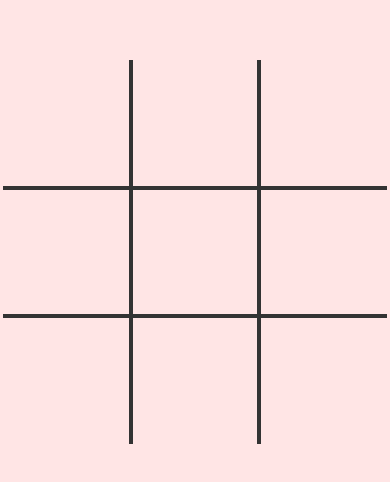
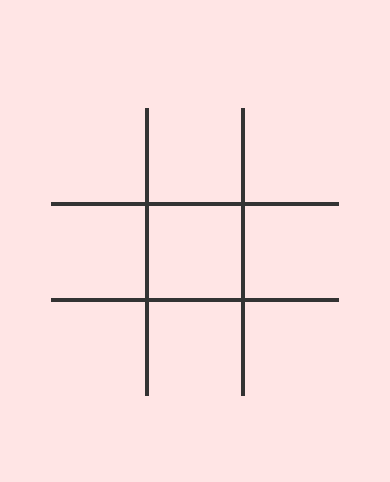
Before and after one commit to denzeltl/tic-tac-toe, a website: page index.html in a window 390 px wide. Shown: the part 170-652 px from the top of the page. Drawn offline with Linux system fonts and the light colour scheme.

Commit message:
Make responsive

```diff
--- a/scss/style.scss
+++ b/scss/style.scss
@@ -190,14 +190,14 @@ body {
 }
 
 /* Media Queries */
-@media screen and (max-width: 1200px) {
-}
-
-@media screen and (max-width: 992px) {
-}
-
 @media screen and (max-width: 768px) {
+    html {
+        font-size: 14px;
+    }
 }
 
 @media screen and (max-width: 480px) {
+    html {
+        font-size: 12px;
+    }
 }
```
Also changed, not shown: css/style.min.css, 1 other file.
